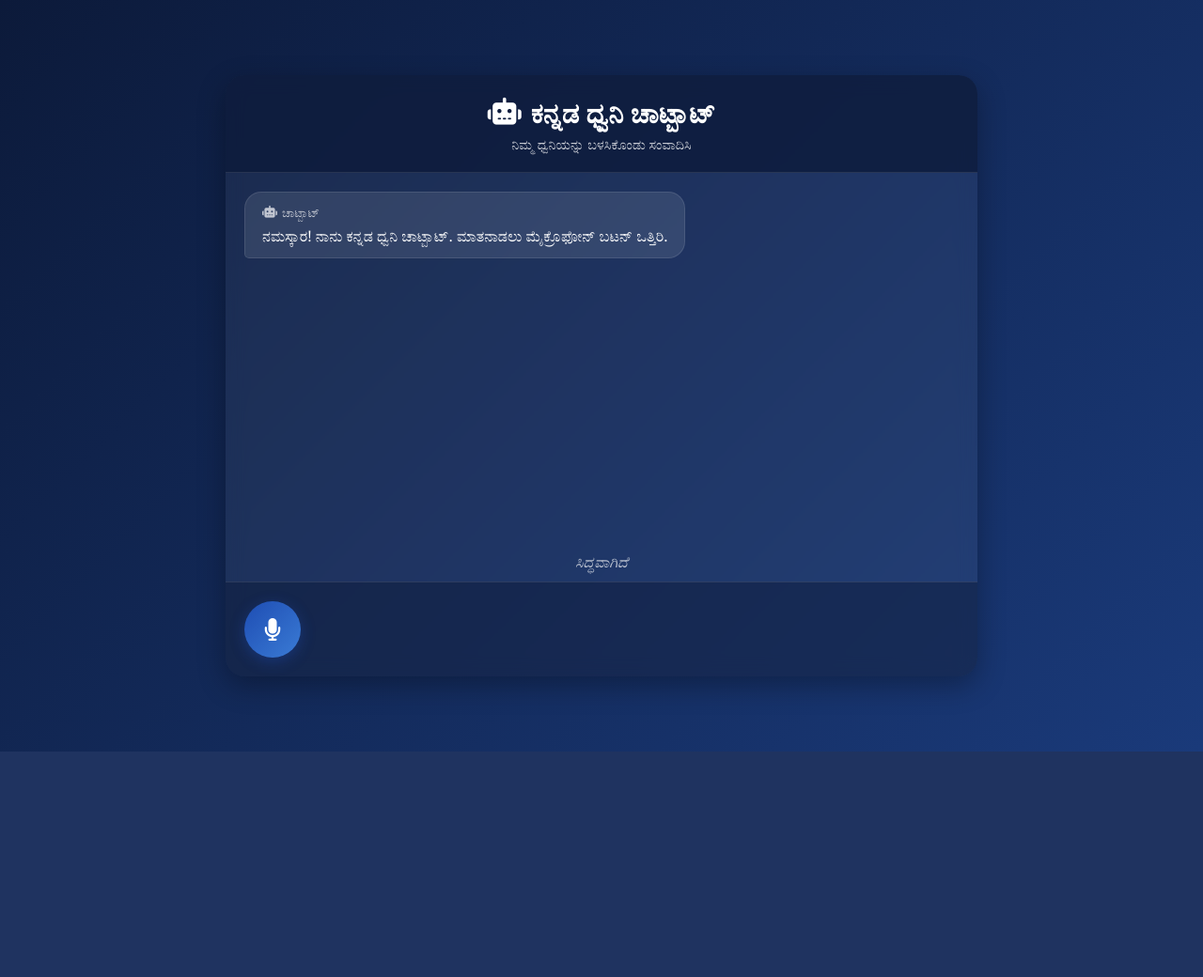
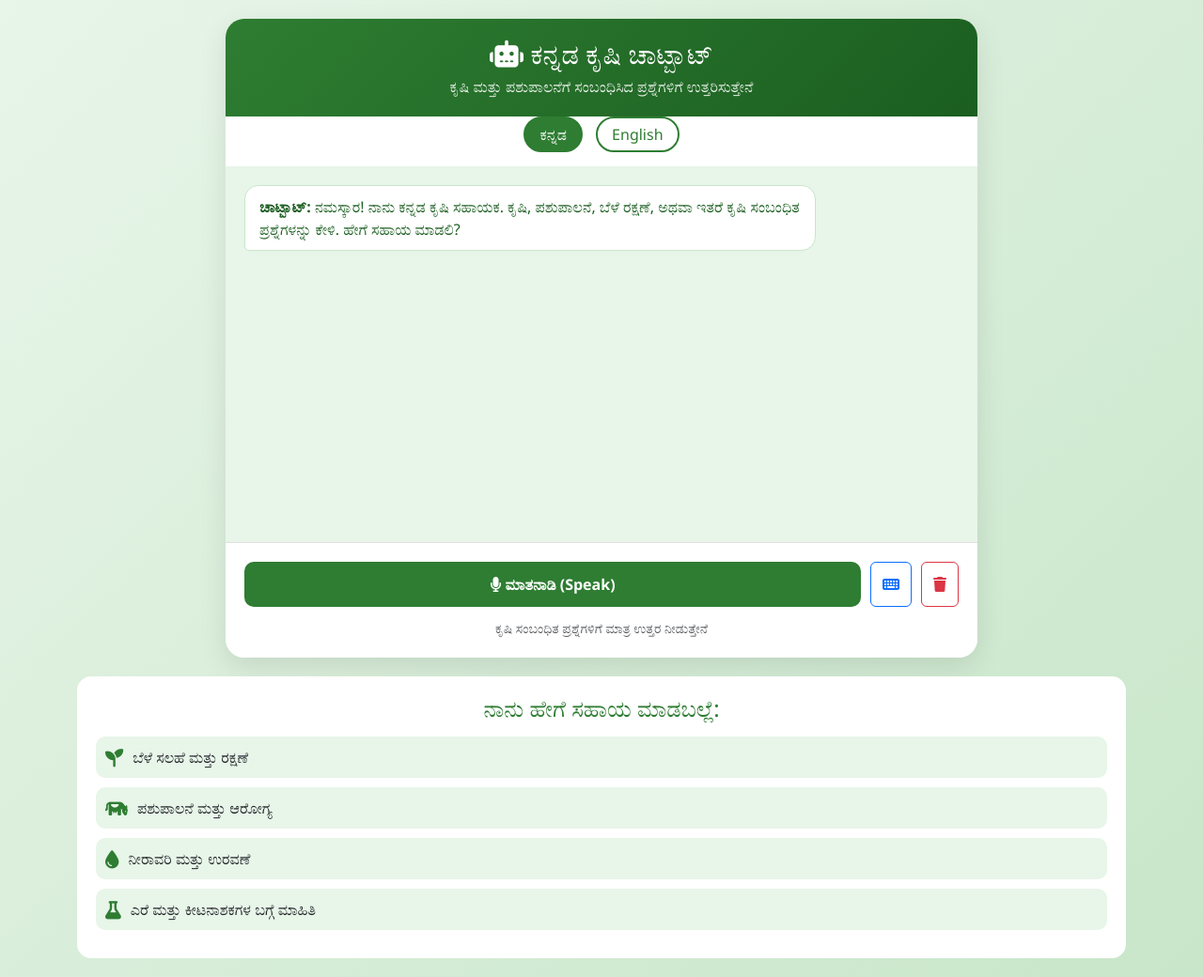
Before and after one commit to Shreya-kk/NammaBot, a Flask app: page / in a window 1280 px wide. Shown: the whole page at 94% size. Before the commit the page ends 800 px from the top, so only its background shows below. Run offline with Flask 3, Linux system fonts and the light colour scheme; some libraries are stand-ins or nearby versions.

Commit message:
Update index.html

```diff
--- a/templates/index.html
+++ b/templates/index.html
@@ -3,346 +3,394 @@
 <head>
   <meta charset="UTF-8">
   <meta name="viewport" content="width=device-width, initial-scale=1.0">
-    <title>Kannada Voice Chatbot</title>
+  <title>ಕನ್ನಡ ಕೃಷಿ ಚಾಟ್ಬಾಟ್</title>
+  <link href="https://cdn.jsdelivr.net/npm/bootstrap@5.3.0/dist/css/bootstrap.min.css" rel="stylesheet">
   <link rel="stylesheet" href="https://cdnjs.cloudflare.com/ajax/libs/font-awesome/6.4.0/css/all.min.css">
   <style>
-        * {
-            margin: 0;
-            padding: 0;
-            box-sizing: border-box;
-            font-family: 'Segoe UI', Tahoma, Geneva, Verdana, sans-serif;
+    :root {
+      --primary: #2e7d32;
+      --secondary: #4caf50;
+      --light: #e8f5e9;
+      --dark: #1b5e20;
     }
 
     body {
-            background: linear-gradient(135deg, #0c1a3a 0%, #1a3a7a 100%);
-            color: white;
+      background: linear-gradient(135deg, #e8f5e9, #c8e6c9);
+      font-family: 'Segoe UI', Tahoma, Geneva, Verdana, sans-serif;
       min-height: 100vh;
-            display: flex;
-            justify-content: center;
-            align-items: center;
       padding: 20px;
     }
 
-        .chat-container {
-            width: 100%;
+    .chatbot-container {
       max-width: 800px;
-            height: 80vh;
-            background: rgba(255, 255, 255, 0.05);
-            backdrop-filter: blur(10px);
+      margin: 0 auto;
+      background: white;
       border-radius: 20px;
-            box-shadow: 0 10px 30px rgba(0, 0, 0, 0.3);
+      box-shadow: 0 10px 30px rgba(0,0,0,0.1);
       overflow: hidden;
-            display: flex;
-            flex-direction: column;
     }
 
     .chat-header {
-            background: rgba(12, 26, 58, 0.8);
+      background: linear-gradient(135deg, var(--primary), var(--dark));
+      color: white;
       padding: 20px;
       text-align: center;
-            border-bottom: 1px solid rgba(255, 255, 255, 0.1);
     }
 
     .chat-header h1 {
+      margin: 0;
       font-size: 1.8rem;
-            margin-bottom: 5px;
-            display: flex;
-            align-items: center;
-            justify-content: center;
-            gap: 10px;
     }
 
     .chat-header p {
-            opacity: 0.8;
-            font-size: 0.9rem;
+      margin: 5px 0 0 0;
+      opacity: 0.9;
     }
 
-        .chat-messages {
-            flex: 1;
+    .chat-body {
       padding: 20px;
+      height: 400px;
       overflow-y: auto;
-            display: flex;
-            flex-direction: column;
-            gap: 15px;
+      background: var(--light);
     }
 
     .message {
+      margin-bottom: 15px;
+      padding: 10px 15px;
+      border-radius: 15px;
       max-width: 80%;
-            padding: 12px 18px;
-            border-radius: 18px;
-            position: relative;
-            animation: fadeIn 0.3s ease-out;
-        }
-
-        @keyframes fadeIn {
-            from { opacity: 0; transform: translateY(10px); }
-            to { opacity: 1; transform: translateY(0); }
+      word-wrap: break-word;
     }
 
     .user-message {
-            align-self: flex-end;
-            background: linear-gradient(135deg, #1e4db3 0%, #3a7bd5 100%);
+      background: var(--secondary);
+      color: white;
+      margin-left: auto;
       border-bottom-right-radius: 5px;
     }
 
     .bot-message {
-            align-self: flex-start;
-            background: rgba(255, 255, 255, 0.1);
+      background: white;
+      color: var(--dark);
+      border: 1px solid #c8e6c9;
       border-bottom-left-radius: 5px;
-            border: 1px solid rgba(255, 255, 255, 0.1);
     }
 
-        .message-header {
-            font-size: 0.8rem;
-            opacity: 0.7;
-            margin-bottom: 5px;
-            display: flex;
-            align-items: center;
-            gap: 5px;
+    .chat-footer {
+      padding: 20px;
+      background: white;
+      border-top: 1px solid #e0e0e0;
     }
 
-        .message-content {
-            font-size: 1rem;
-            line-height: 1.4;
+    .controls {
+      display: flex;
+      gap: 10px;
+      margin-bottom: 10px;
     }
 
-        .chat-input {
-            padding: 20px;
-            background: rgba(12, 26, 58, 0.5);
-            display: flex;
-            gap: 10px;
-            border-top: 1px solid rgba(255, 255, 255, 0.1);
+    .btn-record {
+      flex: 1;
+      background: var(--primary);
+      color: white;
+      border: none;
+      padding: 12px;
+      border-radius: 10px;
+      font-weight: 600;
+      transition: all 0.3s;
     }
 
-        .voice-btn {
-            background: linear-gradient(135deg, #1e4db3 0%, #3a7bd5 100%);
-            border: none;
-            border-radius: 50%;
-            width: 60px;
-            height: 60px;
-            color: white;
-            font-size: 1.5rem;
-            cursor: pointer;
-            display: flex;
-            align-items: center;
-            justify-content: center;
-            transition: all 0.3s ease;
-            box-shadow: 0 4px 15px rgba(30, 77, 179, 0.4);
+    .btn-record:hover {
+      background: var(--dark);
+      transform: translateY(-2px);
     }
 
-        .voice-btn:hover {
-            transform: scale(1.05);
-            box-shadow: 0 6px 20px rgba(30, 77, 179, 0.6);
-        }
-
-        .voice-btn.recording {
-            background: linear-gradient(135deg, #e74c3c 0%, #c0392b 100%);
-            animation: pulse 1.5s infinite;
+    .btn-record.listening {
+      background: #f44336;
+      animation: pulse 1s infinite;
     }
 
     @keyframes pulse {
-            0% { box-shadow: 0 0 0 0 rgba(231, 76, 60, 0.7); }
-            70% { box-shadow: 0 0 0 10px rgba(231, 76, 60, 0); }
-            100% { box-shadow: 0 0 0 0 rgba(231, 76, 60, 0); }
+      0% { transform: scale(1); }
+      50% { transform: scale(1.05); }
+      100% { transform: scale(1); }
     }
 
-        .status-indicator {
-            text-align: center;
-            padding: 10px;
-            font-style: italic;
-            opacity: 0.7;
+    .text-input-container {
+      display: none;
     }
 
-        /* Scrollbar styling */
-        ::-webkit-scrollbar {
-            width: 8px;
+    .language-selector {
+      text-align: center;
+      margin-bottom: 15px;
     }
 
-        ::-webkit-scrollbar-track {
-            background: rgba(255, 255, 255, 0.05);
+    .lang-btn {
+      margin: 0 5px;
+      padding: 5px 15px;
+      border: 2px solid var(--primary);
+      background: transparent;
+      color: var(--primary);
+      border-radius: 20px;
+      transition: all 0.3s;
+    }
+
+    .lang-btn.active {
+      background: var(--primary);
+      color: white;
+    }
+
+    .feature-list {
+      background: white;
+      padding: 20px;
+      border-radius: 15px;
+      margin-top: 20px;
+    }
+
+    .feature-item {
+      display: flex;
+      align-items: center;
+      margin-bottom: 10px;
+      padding: 10px;
+      background: var(--light);
       border-radius: 10px;
     }
 
-        ::-webkit-scrollbar-thumb {
-            background: rgba(255, 255, 255, 0.2);
-            border-radius: 10px;
-        }
-
-        ::-webkit-scrollbar-thumb:hover {
-            background: rgba(255, 255, 255, 0.3);
-        }
-
-        /* Responsive design */
-        @media (max-width: 600px) {
-            .chat-container {
-                height: 90vh;
-                border-radius: 15px;
-            }
-
-            .chat-header h1 {
-                font-size: 1.5rem;
-            }
-
-            .message {
-                max-width: 90%;
-            }
-
-            .voice-btn {
-                width: 50px;
-                height: 50px;
+    .feature-item i {
+      color: var(--primary);
+      margin-right: 10px;
       font-size: 1.2rem;
-            }
     }
   </style>
 </head>
 <body>
-    <div class="chat-container">
+  <div class="container">
+    <div class="chatbot-container">
+      <!-- Header -->
       <div class="chat-header">
-            <h1><i class="fas fa-robot"></i> ಕನ್ನಡ ಧ್ವನಿ ಚಾಟ್ಬಾಟ್</h1>
-            <p>ನಿಮ್ಮ ಧ್ವನಿಯನ್ನು ಬಳಸಿಕೊಂಡು ಸಂವಾದಿಸಿ</p>
+        <h1><i class="fas fa-robot"></i> ಕನ್ನಡ ಕೃಷಿ ಚಾಟ್ಬಾಟ್</h1>
+        <p>ಕೃಷಿ ಮತ್ತು ಪಶುಪಾಲನೆಗೆ ಸಂಬಂಧಿಸಿದ ಪ್ರಶ್ನೆಗಳಿಗೆ ಉತ್ತರಿಸುತ್ತೇನೆ</p>
       </div>
 
-        <div class="chat-messages" id="chatMessages">
+      <!-- Language Selector -->
+      <div class="language-selector">
+        <button class="lang-btn active" data-lang="kn">ಕನ್ನಡ</button>
+        <button class="lang-btn" data-lang="en">English</button>
+      </div>
+
+      <!-- Chat Body -->
+      <div class="chat-body" id="chat-log">
         <div class="message bot-message">
-                <div class="message-header">
-                    <i class="fas fa-robot"></i> ಚಾಟ್ಬಾಟ್
+          <strong>ಚಾಟ್ಬಾಟ್:</strong> ನಮಸ್ಕಾರ! ನಾನು ಕನ್ನಡ ಕೃಷಿ ಸಹಾಯಕ. ಕೃಷಿ, ಪಶುಪಾಲನೆ, ಬೆಳೆ ರಕ್ಷಣೆ, ಅಥವಾ ಇತರೆ ಕೃಷಿ ಸಂಬಂಧಿತ ಪ್ರಶ್ನೆಗಳನ್ನು ಕೇಳಿ. ಹೇಗೆ ಸಹಾಯ ಮಾಡಲಿ?
         </div>
-                <div class="message-content">
-                    ನಮಸ್ಕಾರ! ನಾನು ಕನ್ನಡ ಧ್ವನಿ ಚಾಟ್ಬಾಟ್. ಮಾತನಾಡಲು ಮೈಕ್ರೊಫೋನ್ ಬಟನ್ ಒತ್ತಿರಿ.
+      </div>
+
+      <!-- Chat Footer -->
+      <div class="chat-footer">
+        <div class="controls">
+          <button id="recordBtn" class="btn-record">
+            <i class="fas fa-microphone"></i> ಮಾತನಾಡಿ (Speak)
+          </button>
+          <button id="textInputBtn" class="btn btn-outline-primary">
+            <i class="fas fa-keyboard"></i>
+          </button>
+          <button id="clearChatBtn" class="btn btn-outline-danger">
+            <i class="fas fa-trash"></i>
+          </button>
+        </div>
+
+        <div id="text-input-container" class="text-input-container">
+          <div class="input-group">
+            <input type="text" id="text-input" class="form-control" placeholder="ನಿಮ್ಮ ಪ್ರಶ್ನೆಯನ್ನು ಟೈಪ್ ಮಾಡಿ...">
+            <button id="send-text-btn" class="btn btn-primary">
+              <i class="fas fa-paper-plane"></i>
+            </button>
+          </div>
+        </div>
+
+        <div class="mt-2 text-center">
+          <small class="text-muted">ಕೃಷಿ ಸಂಬಂಧಿತ ಪ್ರಶ್ನೆಗಳಿಗೆ ಮಾತ್ರ ಉತ್ತರ ನೀಡುತ್ತೇನೆ</small>
         </div>
       </div>
     </div>
 
-        <div class="status-indicator" id="statusIndicator">
-            ಸಿದ್ಧವಾಗಿದೆ
+    <!-- Features Section -->
+    <div class="feature-list">
+      <h4 class="text-center mb-3" style="color: var(--primary);">ನಾನು ಹೇಗೆ ಸಹಾಯ ಮಾಡಬಲ್ಲೆ:</h4>
+      <div class="feature-item">
+        <i class="fas fa-seedling"></i>
+        <span>ಬೆಳೆ ಸಲಹೆ ಮತ್ತು ರಕ್ಷಣೆ</span>
       </div>
-
-        <div class="chat-input">
-            <button class="voice-btn" id="voiceBtn" onclick="toggleRecording()">
-                <i class="fas fa-microphone"></i>
-            </button>
+      <div class="feature-item">
+        <i class="fas fa-cow"></i>
+        <span>ಪಶುಪಾಲನೆ ಮತ್ತು ಆರೋಗ್ಯ</span>
+      </div>
+      <div class="feature-item">
+        <i class="fas fa-tint"></i>
+        <span>ನೀರಾವರಿ ಮತ್ತು ಉರವಣೆ</span>
+      </div>
+      <div class="feature-item">
+        <i class="fas fa-flask"></i>
+        <span>ಎರೆ ಮತ್ತು ಕೀಟನಾಶಕಗಳ ಬಗ್ಗೆ ಮಾಹಿತಿ</span>
+      </div>
     </div>
   </div>
 
-    <!-- Recorder.js CDN -->
-    <script src="https://cdn.jsdelivr.net/npm/recorder-js@1.0.0/dist/recorder.min.js"></script>
+  <script src="https://cdn.jsdelivr.net/npm/bootstrap@5.3.0/dist/js/bootstrap.bundle.min.js"></script>
+  <script>
+    // Chatbot functionality
+    let recognition;
+    let currentLang = "kn"; // Default to Kannada
+    let isListening = false;
 
-    <script>
-        let recorder, audioContext;
-        let isRecording = false;
-        const chatMessages = document.getElementById('chatMessages');
-        const statusIndicator = document.getElementById('statusIndicator');
-        const voiceBtn = document.getElementById('voiceBtn');
+    // Initialize language buttons
+    document.querySelectorAll('.lang-btn').forEach(btn => {
+      btn.addEventListener('click', function() {
+        document.querySelectorAll('.lang-btn').forEach(b => b.classList.remove('active'));
+        this.classList.add('active');
+        currentLang = this.dataset.lang;
 
-        function toggleRecording() {
-            if (isRecording) {
-                stopRecording();
+        // Update placeholder text based on language
+        const textInput = document.getElementById('text-input');
+        if (currentLang === 'kn') {
+          textInput.placeholder = 'ನಿಮ್ಮ ಪ್ರಶ್ನೆಯನ್ನು ಟೈಪ್ ಮಾಡಿ...';
         } else {
-                startRecording();
+          textInput.placeholder = 'Type your question here...';
+        }
+      });
+    });
+
+    // Toggle text input
+    document.getElementById('textInputBtn').addEventListener('click', function() {
+      const textInputContainer = document.getElementById('text-input-container');
+      textInputContainer.style.display = textInputContainer.style.display === 'none' ? 'block' : 'none';
+    });
+
+    // Clear chat
+    document.getElementById('clearChatBtn').addEventListener('click', function() {
+      const chatLog = document.getElementById('chat-log');
+      chatLog.innerHTML = `
+        <div class="message bot-message">
+          <strong>ಚಾಟ್ಬಾಟ್:</strong> ನಮಸ್ಕಾರ! ನಾನು ಕನ್ನಡ ಕೃಷಿ ಸಹಾಯಕ. ಕೃಷಿ, ಪಶುಪಾಲನೆ, ಬೆಳೆ ರಕ್ಷಣೆ, ಅಥವಾ ಇತರೆ ಕೃಷಿ ಸಂಬಂಧಿತ ಪ್ರಶ್ನೆಗಳನ್ನು ಕೇಳಿ. ಹೇಗೆ ಸಹಾಯ ಮಾಡಲಿ?
+        </div>
+      `;
+    });
+
+    // Send text message
+    document.getElementById('send-text-btn').addEventListener('click', sendTextMessage);
+    document.getElementById('text-input').addEventListener('keypress', function(e) {
+      if (e.key === 'Enter') {
+        sendTextMessage();
+      }
+    });
+
+    function sendTextMessage() {
+      const textInput = document.getElementById('text-input');
+      const message = textInput.value.trim();
+      if (message) {
+        addMessage('user', message);
+        textInput.value = '';
+        processMessage(message);
       }
     }
 
-        async function startRecording() {
+    // Add message to chat log
+    function addMessage(sender, text) {
+      const chatLog = document.getElementById('chat-log');
+      const messageDiv = document.createElement('div');
+      messageDiv.className = `message ${sender === 'user' ? 'user-message' : 'bot-message'}`;
+      messageDiv.innerHTML = `<strong>${sender === 'user' ? 'ನೀವು' : 'ಚಾಟ್ಬಾಟ್'}:</strong> ${text}`;
+      chatLog.appendChild(messageDiv);
+      chatLog.scrollTop = chatLog.scrollHeight;
+    }
+
+    // Process message and get response
+    async function processMessage(message) {
       try {
-                isRecording = true;
-                voiceBtn.classList.add('recording');
-                statusIndicator.textContent = "ಧ್ವನಿ ರೆಕಾರ್ಡಿಂಗ್ ಪ್ರಾರಂಭಿಸಲಾಗುತ್ತಿದೆ...";
-
-                audioContext = new (window.AudioContext || window.webkitAudioContext)();
-                const stream = await navigator.mediaDevices.getUserMedia({ audio: true });
-                const input = audioContext.createMediaStreamSource(stream);
-
-                recorder = new Recorder(input, { numChannels: 1 });
-                recorder.record();
-
-                statusIndicator.textContent = "ರೆಕಾರ್ಡಿಂಗ್ ಪ್ರಾರಂಭವಾಗಿದೆ. ಮಾತನಾಡಿ...";
-
-                // Add user message placeholder
-                addMessage("ನೀವು", "ಮಾತನಾಡುತ್ತಿದ್ದೀರಿ...", "user");
+        const res = await fetch('/chatbot', {
+          method: 'POST',
+          headers: { 'Content-Type': 'application/json' },
+          body: JSON.stringify({ text: message, lang: currentLang })
+        });
+        const data = await res.json();
+        addMessage('bot', data.reply);
+        speakText(data.reply);
       } catch (error) {
-                console.error("Error starting recording:", error);
-                statusIndicator.textContent = "ರೆಕಾರ್ಡಿಂಗ್ ಪ್ರಾರಂಭಿಸಲು ವಿಫಲವಾಗಿದೆ";
-                isRecording = false;
-                voiceBtn.classList.remove('recording');
+        console.error('Error:', error);
+        addMessage('bot', 'ಕ್ಷಮಿಸಿ, ತಾಂತ್ರಿಕ ಸಮಸ್ಯೆ ಉಂಟಾಗಿದೆ. ದಯವಿಟ್ಟು ಮತ್ತೆ ಪ್ರಯತ್ನಿಸಿ.');
       }
     }
 
-        function stopRecording() {
-            if (!isRecording) return;
-
-            isRecording = false;
-            voiceBtn.classList.remove('recording');
-            statusIndicator.textContent = "ರೆಕಾರ್ಡಿಂಗ್ ನಿಲ್ಲಿಸಲಾಗುತ್ತಿದೆ...";
-
-            recorder.stop();
-            recorder.exportWAV(async function(blob) {
-                // Remove the "speaking..." message
-                chatMessages.removeChild(chatMessages.lastChild);
-
-                // Simulate processing
-                statusIndicator.textContent = "ಧ್ವನಿ ಪ್ರಕ್ರಿಯೆಗೊಳ್ಳುತ್ತಿದೆ...";
-
-                // Simulate API call delay
-                setTimeout(() => {
-                    processAudio(blob);
-                }, 1500);
-            });
+    // Speak text using browser's speech synthesis
+    function speakText(text) {
+      if ('speechSynthesis' in window) {
+        const utterance = new SpeechSynthesisUtterance(text);
+        utterance.lang = currentLang === 'kn' ? 'kn-IN' : 'en-IN';
+        speechSynthesis.speak(utterance);
+      }
     }
 
-        function processAudio(blob) {
-            // In a real application, you would send the blob to your backend
-            // For this demo, we'll simulate a response
+    // Speech Recognition Setup
+    if ('webkitSpeechRecognition' in window) {
+      recognition = new webkitSpeechRecognition();
+      recognition.continuous = false;
+      recognition.interimResults = false;
+      recognition.lang = currentLang === 'kn' ? 'kn-IN' : 'en-IN';
 
-            // Simulate user speech recognition
-            const userTexts = [
-                "ನಮಸ್ಕಾರ, ಹೇಗಿದ್ದೀರಿ?",
-                "ಇಂದಿನ ಹವಾಮಾನ ಹೇಗಿದೆ?",
-                "ನಿಮ್ಮ ಹೆಸರು ಏನು?",
-                "ಕನ್ನಡದಲ್ಲಿ ಮಾತನಾಡಬಲ್ಲಿರಾ?",
-                "ನೀವು ಏನು ಮಾಡಬಲ್ಲಿರಿ?"
-            ];
+      recognition.onstart = function() {
+        isListening = true;
+        const recordBtn = document.getElementById('recordBtn');
+        recordBtn.innerHTML = '<i class="fas fa-circle"></i> Listening...';
+        recordBtn.classList.add('listening');
+      };
 
-            const botResponses = [
-                "ನಮಸ್ಕಾರ! ನಾನು ಚೆನ್ನಾಗಿದ್ದೇನೆ, ಧನ್ಯವಾದಗಳು. ನೀವು ಹೇಗಿದ್ದೀರಿ?",
-                "ಕ್ಷಮಿಸಿ, ನನಗೆ ಹವಾಮಾನದ ಮಾಹಿತಿ ಇಲ್ಲ. ಆದರೆ ಇಂದು ಚೆನ್ನಾಗಿರಬಹುದು ಎಂದು ಭಾವಿಸುತ್ತೇನೆ!",
-                "ನನ್ನ ಹೆಸರು ಕನ್ನಡ ಧ್ವನಿ ಚಾಟ್ಬಾಟ್. ನಿಮಗೆ ಭೇಟಿಯಾಗಲು ಸಂತೋಷ!",
-                "ಹೌದು, ನಾನು ಕನ್ನಡದಲ್ಲಿ ಮಾತನಾಡಬಲ್ಲೆ. ಇದು ನನ್ನ ಮುಖ್ಯ ಭಾಷೆ!",
-                "ನಾನು ನಿಮ್ಮ ಧ್ವನಿ ಇನ್ಪುಟ್ ಅನ್ನು ಕೇಳಬಲ್ಲೆ ಮತ್ತು ಕನ್ನಡದಲ್ಲಿ ಪ್ರತಿಕ್ರಿಯಿಸಬಲ್ಲೆ. ನೀವು ಮಾತನಾಡಬಹುದು ಮತ್ತು ನಾನು ಉತ್ತರಿಸುತ್ತೇನೆ!"
-            ];
+      recognition.onend = function() {
+        isListening = false;
+        const recordBtn = document.getElementById('recordBtn');
+        recordBtn.innerHTML = '<i class="fas fa-microphone"></i> ಮಾತನಾಡಿ (Speak)';
+        recordBtn.classList.remove('listening');
+      };
 
-            const randomIndex = Math.floor(Math.random() * userTexts.length);
-            const userText = userTexts[randomIndex];
-            const botResponse = botResponses[randomIndex];
+      recognition.onresult = function(event) {
+        const transcript = event.results[0][0].transcript;
+        addMessage('user', transcript);
+        processMessage(transcript);
+      };
 
-            // Display user message
-            addMessage("ನೀವು", userText, "user");
-
-            // Display bot response after a short delay
-            setTimeout(() => {
-                addMessage("ಚಾಟ್ಬಾಟ್", botResponse, "bot");
-                statusIndicator.textContent = "ಸಿದ್ಧವಾಗಿದೆ";
-            }, 1000);
+      recognition.onerror = function(event) {
+        console.error('Speech recognition error', event.error);
+        addMessage('bot', 'ಕ್ಷಮಿಸಿ, ನಿಮ್ಮ ಧ್ವನಿಯನ್ನು ಗುರುತಿಸಲು ಸಾಧ್ಯವಾಗಿಲ್ಲ. ದಯವಿಟ್ಟು ಮತ್ತೆ ಪ್ರಯತ್ನಿಸಿ.');
+        isListening = false;
+        const recordBtn = document.getElementById('recordBtn');
+        recordBtn.innerHTML = '<i class="fas fa-microphone"></i> ಮಾತನಾಡಿ (Speak)';
+        recordBtn.classList.remove('listening');
+      };
+    } else {
+      // Browser doesn't support speech recognition
+      document.getElementById('recordBtn').disabled = true;
+      document.getElementById('recordBtn').innerHTML = '<i class="fas fa-microphone-slash"></i> Not Supported';
+      document.getElementById('recordBtn').classList.add('btn-secondary');
     }
 
-        function addMessage(sender, content, type) {
-            const messageDiv = document.createElement('div');
-            messageDiv.className = `message ${type}-message`;
+    // Record button click event
+    document.getElementById('recordBtn').addEventListener('click', function() {
+      if (!recognition) return;
 
-            messageDiv.innerHTML = `
-                <div class="message-header">
-                    <i class="fas ${type === 'user' ? 'fa-user' : 'fa-robot'}"></i> ${sender}
-                </div>
-                <div class="message-content">${content}</div>
-            `;
+      if (isListening) {
+        recognition.stop();
+      } else {
+        recognition.lang = currentLang === 'kn' ? 'kn-IN' : 'en-IN';
+        recognition.start();
+      }
+    });
 
-            chatMessages.appendChild(messageDiv);
-            chatMessages.scrollTop = chatMessages.scrollHeight;
+    // Update speech recognition language when language changes
+    document.querySelectorAll('.lang-btn').forEach(btn => {
+      btn.addEventListener('click', function() {
+        if (recognition) {
+          recognition.lang = currentLang === 'kn' ? 'kn-IN' : 'en-IN';
         }
-
-        // Add initial bot message
-        window.onload = function() {
-            chatMessages.scrollTop = chatMessages.scrollHeight;
-        };
+      });
+    });
   </script>
 </body>
 </html>
```
Lines whose indentation alone changed are shown as unchanged.
